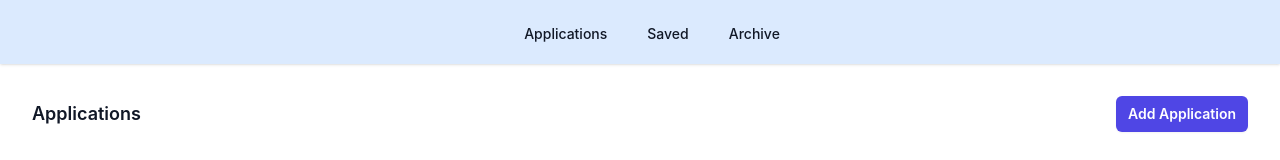
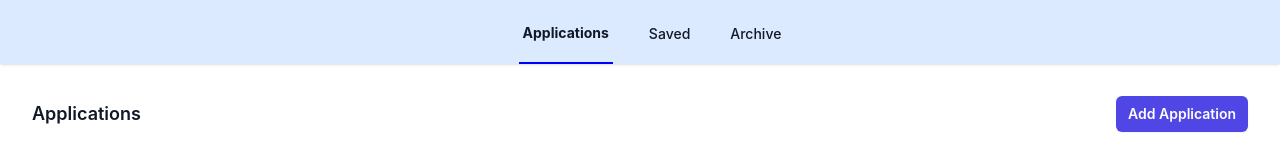
Before and after one commit to relic606/jobsearch, a Vue app: page /projects/jobsearch in a window 1280 px wide. Shown: the top 160 px of the page. Built offline with nearby package versions, Linux system fonts and the light colour scheme.

Commit message:
troubleshooting

```diff
--- a/src/App.vue
+++ b/src/App.vue
@@ -45,17 +45,17 @@ const modifyLocalStorageArr = (updates) => {
 					<div class="flex">
 						<div class="hidden sm:ml-6 sm:flex sm:space-x-8">
 							<RouterLink
-								to="/"
+								to="/projects/jobsearch"
 								class="inline-flex items-center px-1 pt-1 text-sm font-medium text-gray-900"
 								>Applications</RouterLink
 							>
 							<RouterLink
-								to="/saved"
+								to="/projects/jobsearch/saved"
 								class="inline-flex items-center px-1 pt-1 text-sm font-medium text-gray-900"
 								>Saved</RouterLink
 							>
 							<RouterLink
-								to="/archive"
+								to="/projects/jobsearch//archive"
 								class="inline-flex items-center px-1 pt-1 text-sm font-medium text-gray-900"
 								>Archive</RouterLink
 							>
```
